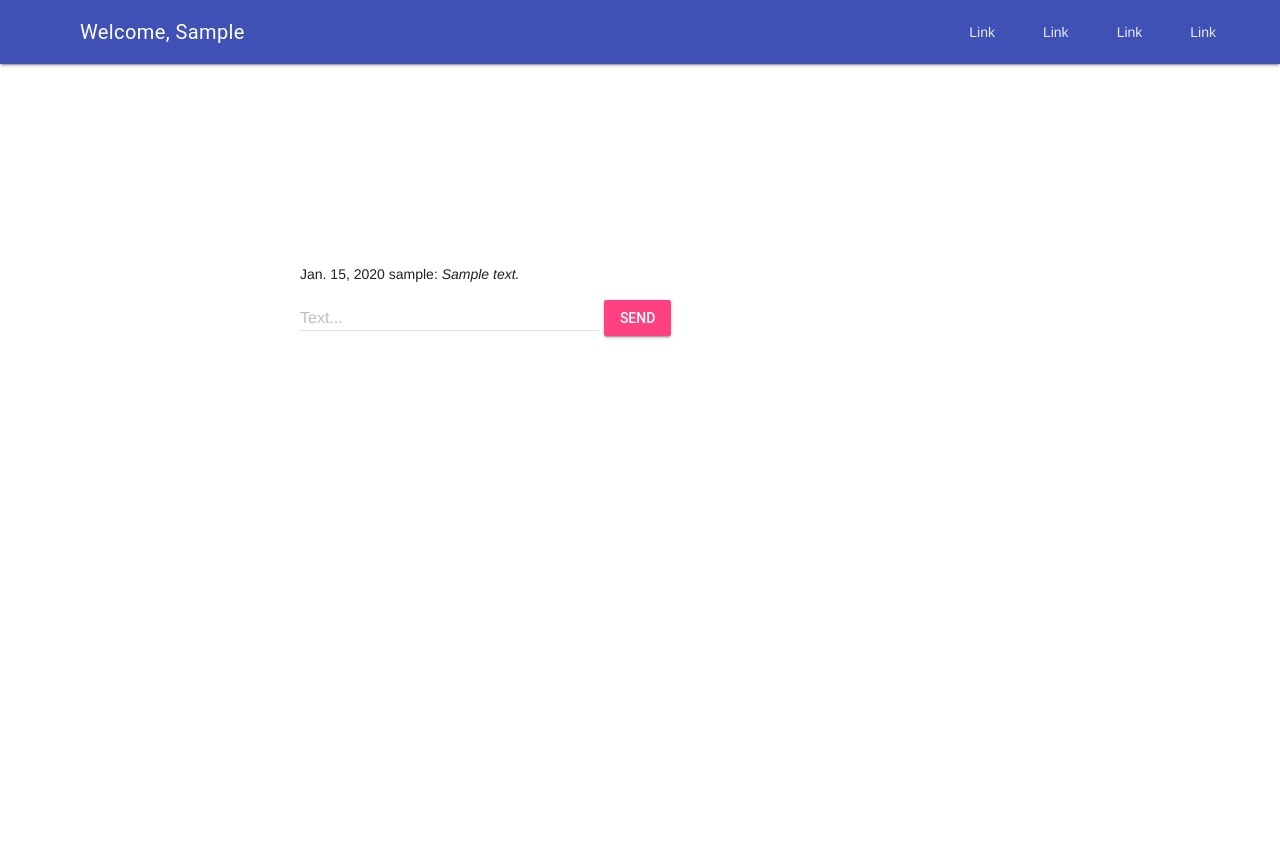
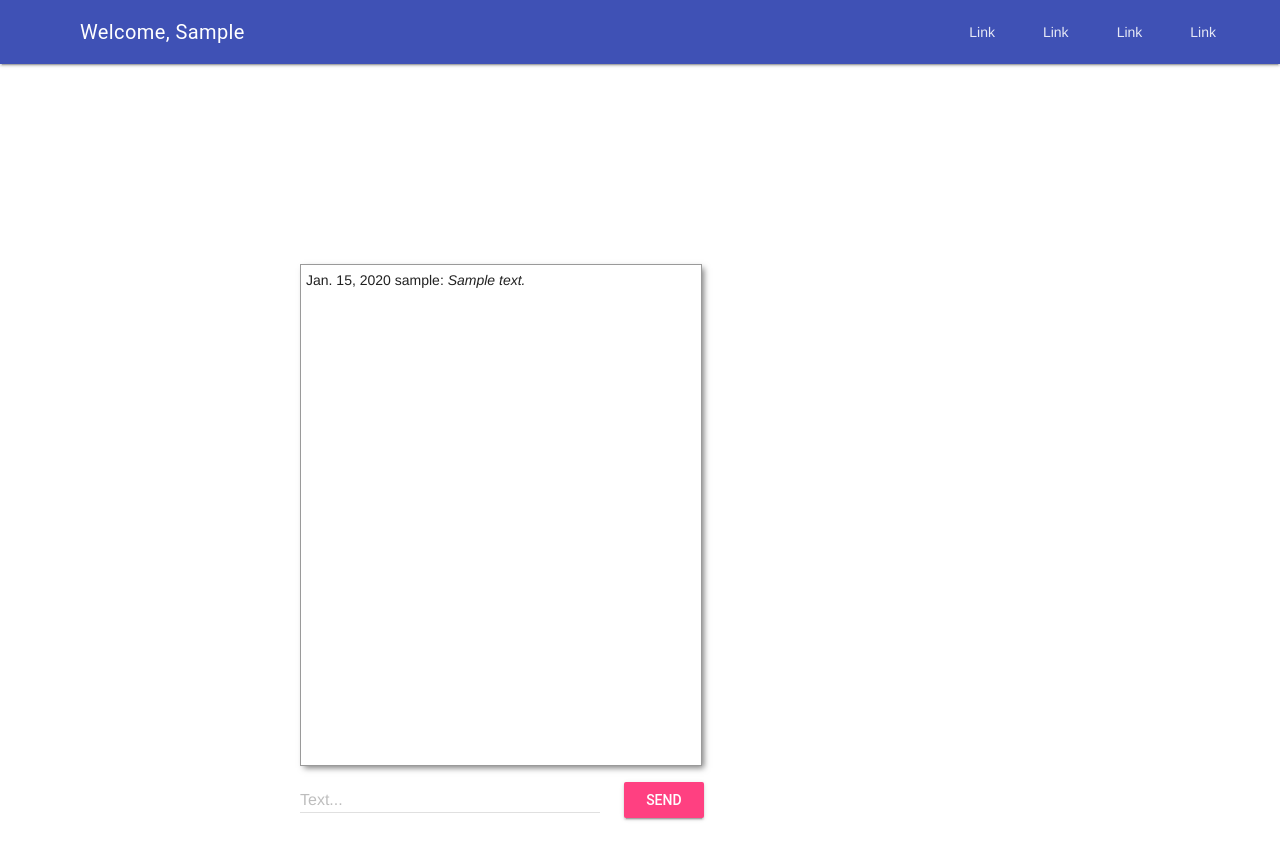
Before and after one commit to BastiEbel/django_chat_app, a Django app: page / in a window 1280 px wide. Shown: the top 860 px of the page. Run offline with Django 4.2, Linux system fonts and the light colour scheme; a user stored in the database is signed in; tables that the repository leaves empty hold one stand-in row (values such as "Sample post").

Commit message:
added base.html and static folder

```diff
--- a/django_chat_app/chat/templates/chat/index.html
+++ b/django_chat_app/chat/templates/chat/index.html
@@ -1,59 +1,13 @@
-<link rel="stylesheet" href="https://fonts.googleapis.com/icon?family=Material+Icons">
-<link rel="stylesheet" href="https://code.getmdl.io/1.3.0/material.indigo-pink.min.css">
-<script defer src="https://code.getmdl.io/1.3.0/material.min.js"></script>
-
-<style>
-    .page-content {
-        padding: 200px 300px;
-    }
-
-    .color-gray {
-        color: rgba (0, 0, 0, 0.5);
-    }
-</style>
-
-<!-- Always shows a header, even in smaller screens. -->
-<div class="mdl-layout mdl-js-layout mdl-layout--fixed-header">
-    <header class="mdl-layout__header">
-        <div class="mdl-layout__header-row">
-            <!-- Title -->
-            <span class="mdl-layout-title">
-                {% if request.user.is_authenticated %}
-                Welcome, {{ request.user.first_name }}
-
-                {% else%}
-                Welcome please login
-                {% endif %}
-            </span>
-            <!-- Add spacer, to align navigation to the right -->
-            <div class="mdl-layout-spacer"></div>
-            <!-- Navigation. We hide it in small screens. -->
-            <nav class="mdl-navigation mdl-layout--large-screen-only">
-                <a class="mdl-navigation__link" href="">Link</a>
-                <a class="mdl-navigation__link" href="">Link</a>
-                <a class="mdl-navigation__link" href="">Link</a>
-                <a class="mdl-navigation__link" href="">Link</a>
-            </nav>
-        </div>
-    </header>
-    <div class="mdl-layout__drawer">
-        <span class="mdl-layout-title">Title</span>
-        <nav class="mdl-navigation">
-            <a class="mdl-navigation__link" href="">Link</a>
-            <a class="mdl-navigation__link" href="">Link</a>
-            <a class="mdl-navigation__link" href="">Link</a>
-            <a class="mdl-navigation__link" href="">Link</a>
-        </nav>
-    </div>
-    <main class="mdl-layout__content">
-        <div class="page-content">
-            {% if request.user.is_authenticated %} {% for message in messages %}
-            <div>
+{% extends "base.html" %} {% block content %} {% if request.user.is_authenticated %}
+<div class="container-chat">
+    {% for message in messages %}
+    <div class="chat">
         <span class="color-gray">{{ message.created_at }}</span> {{ message.author }}: <i>{{ message.text }}</i>
     </div>
     {% endfor %}
+</div>
 
-            <form action="/chat/" method="post">
+<form action="/chat/" method="POST">
     {% csrf_token %}
     <div class="mdl-textfield mdl-js-textfield mdl-textfield--floating-label">
         <input class="mdl-textfield__input" name="textmessage" type="text " id="sample3 ">
@@ -70,7 +24,4 @@
     Du nicht eingeloggt. Bitte logge dich ein. <br>Bitte klicke
     <a href="/login/">Hier</a>.
 </p>
-            {% endif %}
-        </div>
-    </main>
-</div>
+{% endif %} {% endblock %}
--- /dev/null
+++ b/django_chat_app/static/css/style.css
@@ -0,0 +1,23 @@
+.page-content {
+    padding: 200px 300px;
+}
+
+.color-gray {
+    color: rgba (0, 0, 0, 0.5);
+}
+
+.chat {
+    margin: 5px;
+}
+
+.mdl-button {
+    margin-left: 20px;
+    width: 80px;
+}
+
+.container-chat {
+    height: 500px;
+    width: 400px;
+    border: 1px solid rgba(0, 0, 0, 0.397);
+    box-shadow: 3px 3px 6px -1px rgba(0, 0, 0, 0.5);
+}
--- /dev/null
+++ b/django_chat_app/templates/base.html
@@ -0,0 +1,57 @@
+<!DOCTYPE html>
+<html lang="en">
+
+<head>
+    <meta charset="UTF-8">
+    <meta http-equiv="X-UA-Compatible" content="IE=edge">
+    <meta name="viewport" content="width=device-width, initial-scale=1.0">
+    <link rel="stylesheet" href="https://fonts.googleapis.com/icon?family=Material+Icons">
+    <link rel="stylesheet" href="https://code.getmdl.io/1.3.0/material.indigo-pink.min.css"> {% load static %}
+    <link rel="stylesheet" href="{% static 'css/style.css' %}">
+    <script defer src="https://code.getmdl.io/1.3.0/material.min.js"></script>
+    <title>Chatroom</title>
+</head>
+
+<body>
+    <!-- Always shows a header, even in smaller screens. -->
+    <div class="mdl-layout mdl-js-layout mdl-layout--fixed-header">
+        <header class="mdl-layout__header">
+            <div class="mdl-layout__header-row">
+                <!-- Title -->
+                <span class="mdl-layout-title">
+                {% if request.user.is_authenticated %}
+                Welcome, {{ request.user.first_name }}
+
+                {% else%}
+                Welcome please login
+                {% endif %}
+            </span>
+                <!-- Add spacer, to align navigation to the right -->
+                <div class="mdl-layout-spacer"></div>
+                <!-- Navigation. We hide it in small screens. -->
+                <nav class="mdl-navigation mdl-layout--large-screen-only">
+                    <a class="mdl-navigation__link" href="">Link</a>
+                    <a class="mdl-navigation__link" href="">Link</a>
+                    <a class="mdl-navigation__link" href="">Link</a>
+                    <a class="mdl-navigation__link" href="">Link</a>
+                </nav>
+            </div>
+        </header>
+        <div class="mdl-layout__drawer">
+            <span class="mdl-layout-title">Title</span>
+            <nav class="mdl-navigation">
+                <a class="mdl-navigation__link" href="">Link</a>
+                <a class="mdl-navigation__link" href="">Link</a>
+                <a class="mdl-navigation__link" href="">Link</a>
+                <a class="mdl-navigation__link" href="">Link</a>
+            </nav>
+        </div>
+        <main class="mdl-layout__content">
+            <div class="page-content">
+                {% block content %} {% endblock %}
+            </div>
+        </main>
+    </div>
+</body>
+
+</html>
```
Also changed, not shown: django_chat_app/chat/templates/auth/login.html (+2 -12 lines), django_chat_app/django_chat_app/settings.py (+7 -2 lines), django_chat_app/chat/templates/auth/register.html (added). Lines whose indentation alone changed are shown as unchanged.
